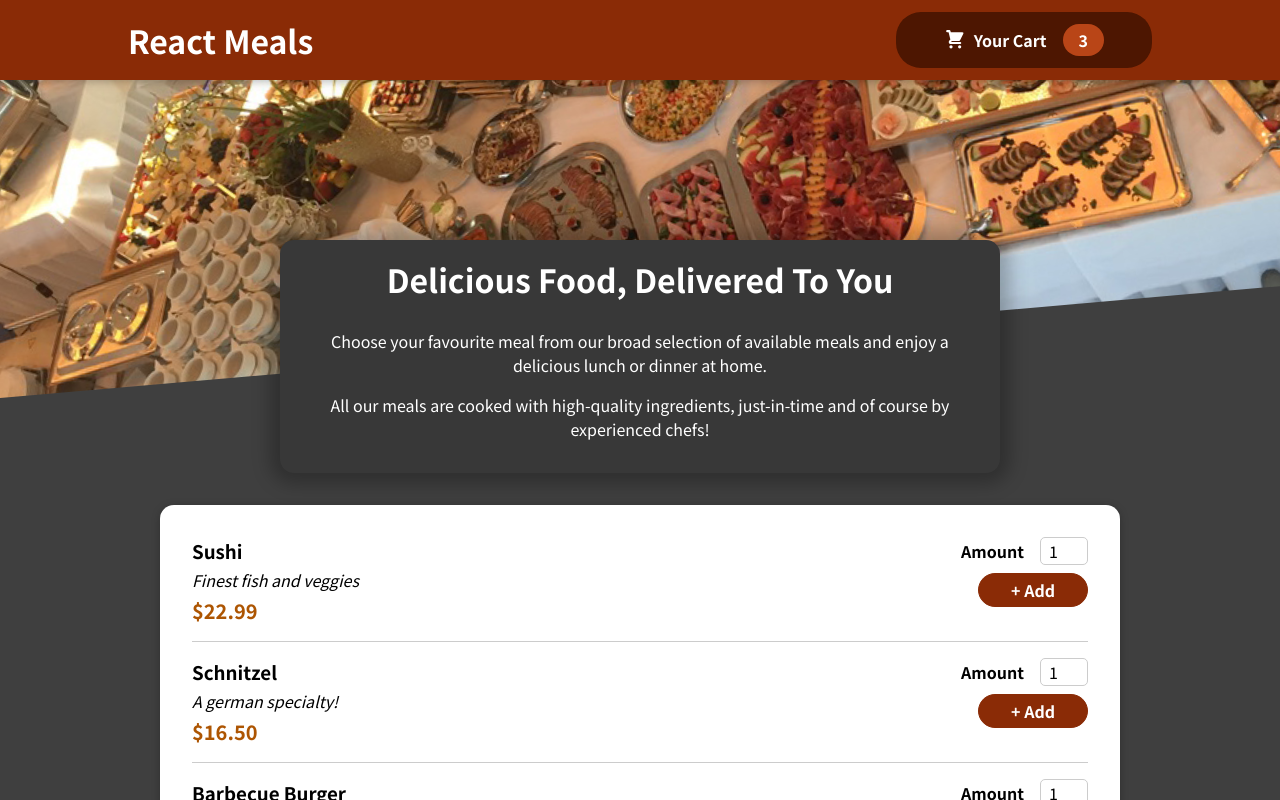
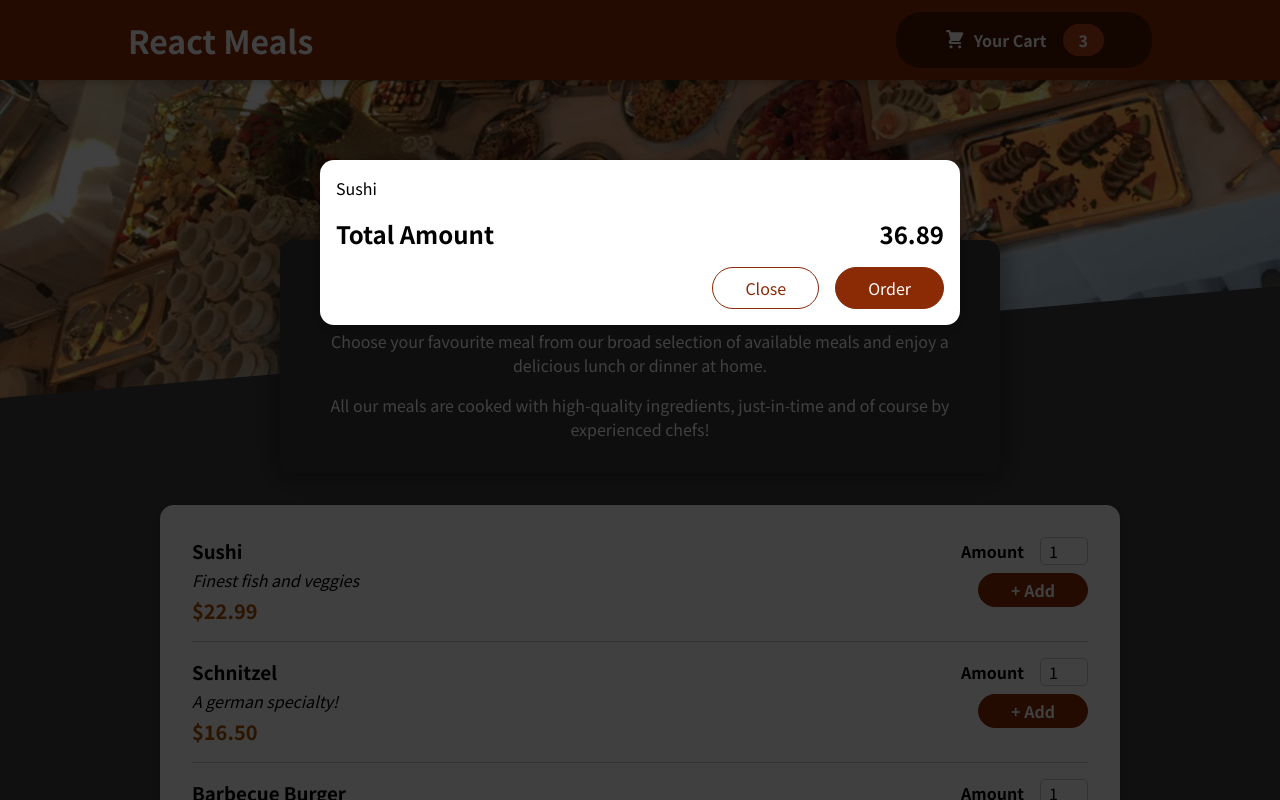
Before and after one commit to SwarajKaran/React-Meals, a React (Create React App) app: page / in a window 1280 px wide. Shown: the top 800 px of the page. Built offline with nearby package versions, Linux system fonts and the light colour scheme.

Commit message:
Added Shopping Cart Component, createdPortal

```diff
--- a/public/index.html
+++ b/public/index.html
@@ -28,6 +28,7 @@
   </head>
   <body>
     <noscript>You need to enable JavaScript to run this app.</noscript>
+    <div id="overlays"></div>
     <div id="root"></div>
     <!--
       This HTML file is a template.
--- a/src/App.js
+++ b/src/App.js
@@ -1,9 +1,11 @@
 import React, { Fragment } from 'react';
+import Cart from './components/Cart/Cart';
 import Header from './components/Layout/Header';
 import Meals from './components/Meals/Meals';
 function App() {
   return (
     <Fragment>
+      <Cart />
       <Header />
       <main>
         <Meals />
--- /dev/null
+++ b/src/components/Cart/Cart.js
@@ -0,0 +1,27 @@
+import React from 'react';
+import Modal from '../UI/Modal';
+import classes from './Cart.module.css';
+const Cart = () => {
+  const cartItems = (
+    <ul className={classes['cart-items']}>
+      {[{ id: 'c1', name: 'Sushi', amount: 2, price: 12.9 }].map((item) => (
+        <li>{item.name}</li>
+      ))}
+    </ul>
+  );
+  return (
+    <Modal>
+      {cartItems}
+      <div className={classes.total}>
+        <span>Total Amount</span>
+        <span>36.89</span>
+      </div>
+      <div className={classes.actions}>
+        <button className={classes['button--alt']}>Close</button>
+        <button className={classes.button}>Order</button>
+      </div>
+    </Modal>
+  );
+};
+
+export default Cart;
--- /dev/null
+++ b/src/components/Cart/Cart.module.css
@@ -0,0 +1,46 @@
+.cart-items {
+  list-style: none;
+  margin: 0;
+  padding: 0;
+  max-height: 20rem;
+  overflow: auto;
+}
+
+.total {
+  display: flex;
+  justify-content: space-between;
+  align-items: center;
+  font-weight: bold;
+  font-size: 1.5rem;
+  margin: 1rem 0;
+}
+
+.actions {
+  text-align: right;
+}
+
+.actions button {
+  font: inherit;
+  cursor: pointer;
+  background-color: transparent;
+  border: 1px solid #8a2b06;
+  padding: 0.5rem 2rem;
+  border-radius: 25px;
+  margin-left: 1rem;
+}
+
+.actions button:hover,
+.actions button:active {
+  background-color: #5a1a01;
+  border-color: #5a1a01;
+  color: white;
+}
+
+.actions .button--alt {
+  color: #8a2b06;
+}
+
+.actions .button {
+  background-color: #8a2b06;
+  color: white;
+}
--- a/src/components/Meals/AvailableMeals.js
+++ b/src/components/Meals/AvailableMeals.js
@@ -32,6 +32,7 @@
   const mealsList = DUMMY_MEALS.map((meal) => {
     return (
       <MealItem
+        id={meal.id}
         key={meal.id}
         name={meal.name}
         description={meal.description}
--- a/src/components/Meals/MealItem/MealItem.js
+++ b/src/components/Meals/MealItem/MealItem.js
@@ -11,7 +11,7 @@
         <div className={classes.price}>{price}</div>
       </div>
       <div>
-        <MealItemForm />
+        <MealItemForm id={props.id} />
       </div>
     </li>
   );
--- a/src/components/Meals/MealItem/MealItemForm.js
+++ b/src/components/Meals/MealItem/MealItemForm.js
@@ -1,13 +1,13 @@
 import React from 'react';
 import Input from '../../UI/Input';
 import classes from './MealItemForm.module.css';
-const MealItemForm = () => {
+const MealItemForm = (props) => {
   return (
     <form className={classes.form}>
       <Input
         label="Amount"
         input={{
-          id: 'amount',
+          id: `amount_${props.id}`,
           type: 'number',
           min: '1',
           max: '5',
--- /dev/null
+++ b/src/components/UI/Modal.js
@@ -0,0 +1,27 @@
+import React, { Fragment } from 'react';
+import classes from './Modal.module.css';
+import ReactDOM from 'react-dom';
+const Backdrop = (props) => {
+  return <div className={classes.backdrop}></div>;
+};
+const ModalOverlay = (props) => {
+  return (
+    <div className={classes.modal}>
+      <div className={classes.content}>{props.children}</div>
+    </div>
+  );
+};
+const portalElement = document.getElementById('overlays');
+const Modal = (props) => {
+  return (
+    <Fragment>
+      {ReactDOM.createPortal(<Backdrop />, portalElement)}
+      {ReactDOM.createPortal(
+        <ModalOverlay>{props.children}</ModalOverlay>,
+        portalElement
+      )}
+    </Fragment>
+  );
+};
+
+export default Modal;
--- /dev/null
+++ b/src/components/UI/Modal.module.css
@@ -0,0 +1,40 @@
+.backdrop {
+  position: fixed;
+  top: 0;
+  left: 0;
+  width: 100%;
+  height: 100vh;
+  z-index: 20;
+  background-color: rgba(0, 0, 0, 0.75);
+}
+
+.modal {
+  position: fixed;
+  top: 20vh;
+  left: 5%;
+  width: 90%;
+  background-color: white;
+  padding: 1rem;
+  border-radius: 14px;
+  box-shadow: 0 2px 8px rgba(0, 0, 0, 0.25);
+  z-index: 30;
+  animation: slide-down 300ms ease-out forwards;
+}
+
+@media (min-width: 768px) {
+  .modal {
+    width: 40rem;
+    left: calc(50% - 20rem);
+  }
+}
+
+@keyframes slide-down {
+  from {
+    opacity: 0;
+    transform: translateY(-3rem);
+  }
+  to {
+    opacity: 1;
+    transform: translateY(0);
+  }
+}
```
